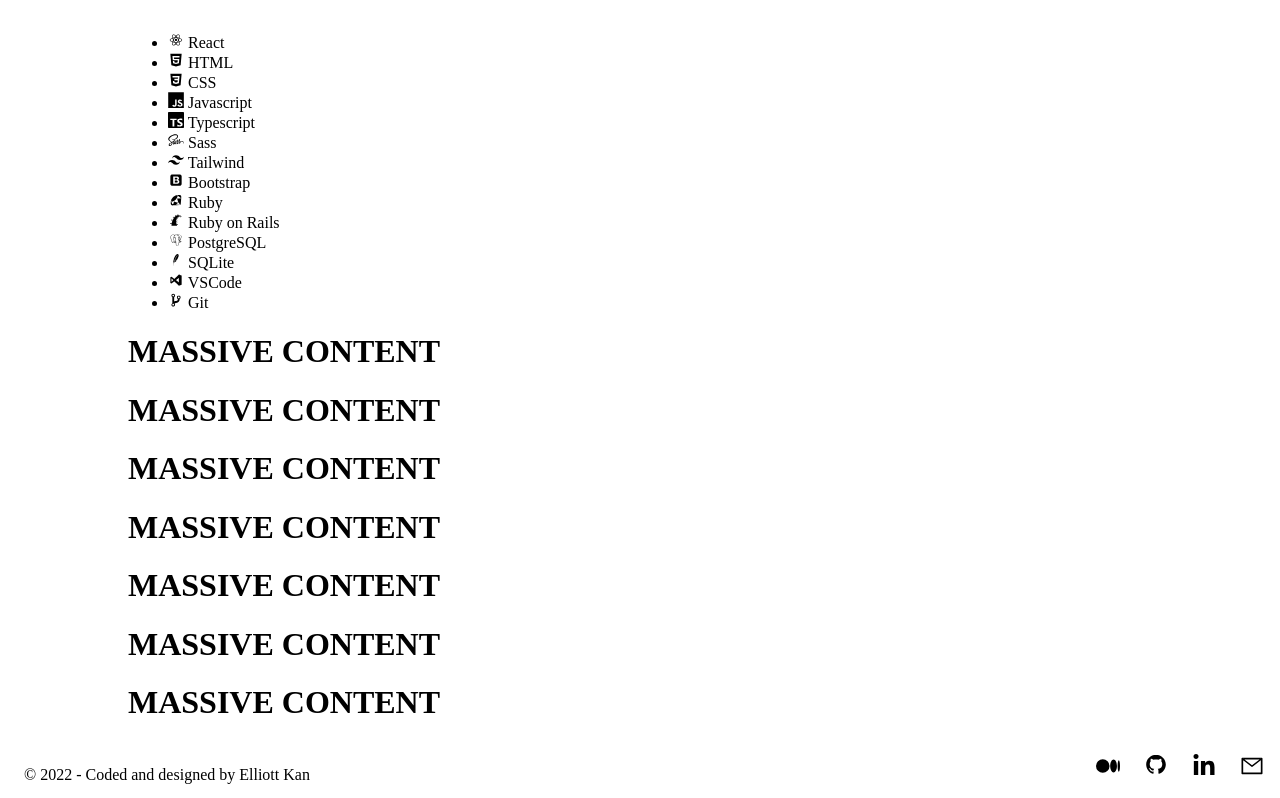
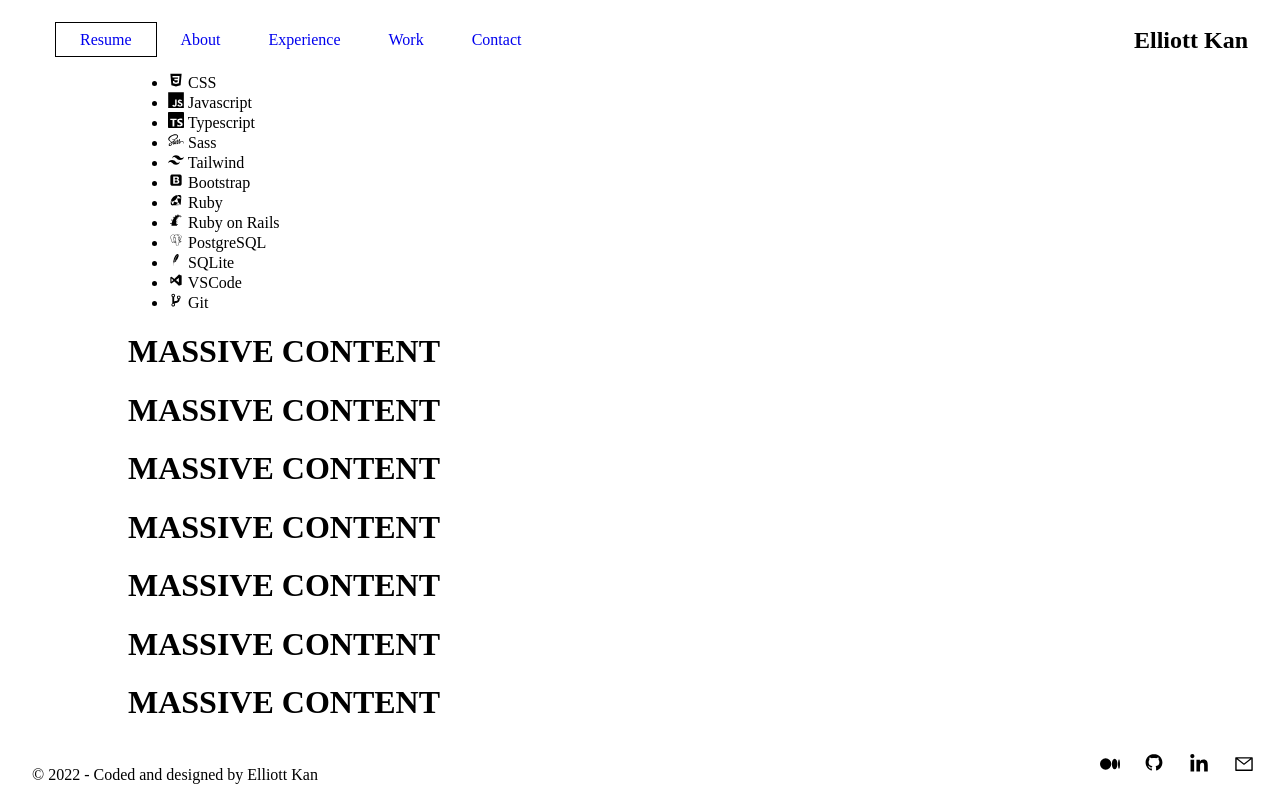
Before and after one commit to elliottkan/elliott-kan-portfolio, a Gatsby site: page / in a window 1280 px wide. Shown: the top 798 px of the page. Built offline with nearby package versions, Linux system fonts and the light colour scheme; Gatsby itself is replaced by a stand-in of ours.

Commit message:
Footer && Header Changes

```diff
--- a/src/components/footer.scss
+++ b/src/components/footer.scss
@@ -1,26 +1,19 @@
-.footer-container {
-
-  &:hover .clickable-icon {
-    color: gray;
-  }
-}
-
-
-.icons-container{
-
-  &:hover {
-    filter: grayscale(100%);
-  }
-}
-
 @media only screen and (min-width: 0px) {
   .footer-container {
     position: relative;
     text-align: center;
+
+    &:hover .clickable-icon {
+      color: gray;
+    }
   }
 
   .icons-container {
     float: none;
+
+    &:hover {
+      filter: grayscale(100%);
+    }
   }
 }
 
@@ -33,11 +26,11 @@
     min-height: 32px;
     align-items: center;
     text-align: start;
-    padding-left: 1em;
+    margin-left: 1.5em;
   }
 
   .icons-container {
     float: right;
-    margin-right: 2em;
+    margin-right: 3em;
   }
 }
--- /dev/null
+++ b/src/components/header.scss
@@ -0,0 +1,35 @@
+@media only screen and (min-width: 640px) {
+  .navbar-container {
+    background-color: white;
+    position: fixed;
+    height: 60px;
+    top: 10px;
+    align-items: center;
+    justify-content: space-between;
+    display: flex;
+    width: 100%;
+
+    .title-container {
+      margin-right: 2.5em;
+    }
+
+    .link-container {
+      margin-left: 2em;
+
+      ul {
+        display: flex;
+        -webkit-box-pack: justify;
+        justify-content: space-between;
+        -webkit-box-align: center;
+        align-items: center;
+        padding: 0px;
+        margin: 0px;
+        list-style: none;
+      }
+      a {
+        padding: 0.5em 1.5em;
+        text-decoration: none;
+      }
+    }
+  }
+}
--- a/src/components/header.tsx
+++ b/src/components/header.tsx
@@ -0,0 +1,40 @@
+import React from 'react';
+import { useScroll } from "../hooks/useScroll"
+import "./icons/icons.scss"
+import "./header.scss"
+
+
+
+const Header = () => {
+
+  const ResumeLink = () => {
+    return (
+      <a className="resume-button" href="/resume.pdf" target="_blank" rel="noopener noreferrer">
+        Resume
+      </a>
+    )
+  }
+
+  const { direction, position } = useScroll()
+
+  return (
+    <header>
+      <nav className="navbar-container">
+        <div className="link-container">
+          <ul>
+            <li><ResumeLink /></li>
+            <li><a href="#about">About</a></li>
+            <li><a href="#experience">Experience</a></li>
+            <li><a href="#work">Work</a></li>
+            <li><a href="#contact">Contact</a></li>
+          </ul>
+        </div>
+        <div className="title-container">
+          <h2>Elliott Kan</h2>
+        </div>
+      </nav>
+    </header>
+  )
+}
+
+export default Header
--- a/src/components/icons/icons.scss
+++ b/src/components/icons/icons.scss
@@ -1,7 +1,7 @@
 .clickable-icon {
   transition: all 0.3s ease;
   color: black;
-  margin-left: 0.5em;
+  margin-left: 0.3em;
   &:hover {
     color: black !important;
   }
@@ -11,39 +11,10 @@
 }
 
 .resume-button {
-  padding: 0.3em 2em;
-  border: 2px solid #000;
+  background-color: transparent;
+  border: 1px solid black;
+  line-height: 1;
+  text-decoration: none;
   cursor: pointer;
-  transition: all 0.3s ease;
-  position: relative;
-  display: inline-block;
-  background: #000;
-  color: #fff;
-  z-index: 1;
-  text-decoration: none;
-
-  &:after {
-    position: absolute;
-    content: "";
-    width: 0;
-    height: 100%;
-    top: 0;
-    right: 0;
-    z-index: -1;
-    background: #e0e5ec;
-    transition: all 0.3s ease;
-  }
-
-  &:hover {
-    color: #000;
-  }
-
-  &:hover:after {
-    left: 0;
-    width: 100%;
-  }
-
-  &:active {
-    top: 2px;
-  }
+  margin-left: 15px;
 }
--- a/src/components/icons/socials-icons.tsx
+++ b/src/components/icons/socials-icons.tsx
@@ -6,22 +6,22 @@
 
 export const socialsIcons = [
   {
-    icon: <SiIcons.SiMedium size={24}/>,
+    icon: <SiIcons.SiMedium size={20}/>,
     link: "https://medium.com/@elliottk"
   },
   {
-    icon: <DiIcons.DiGithubBadge size={28}/>,
+    icon: <DiIcons.DiGithubBadge size={24}/>,
     link: "https://github.com/elliottkan"
   },
   {
-    icon: <FiIcons.FaLinkedinIn size={24}/>,
+    icon: <FiIcons.FaLinkedinIn size={20}/>,
     link: "https://www.linkedin.com/in/elliottkan/"
   },
 ]
 
 export const emailIcons = [
   {
-    icon: <AiIcons.AiOutlineMail size={24}/>,
+    icon: <AiIcons.AiOutlineMail size={20}/>,
     link: "elliottkan7@gmail.com"
   }
 ]
--- a/src/hooks/useScroll.ts
+++ b/src/hooks/useScroll.ts
@@ -0,0 +1,22 @@
+import { useState, useEffect } from "react"
+
+export const useScroll = () => {
+  const [scrollPosition, setScrollPosition] = useState<number[]>([0, 0])
+  const handleScroll = () => {
+    const position = window.pageYOffset
+    setScrollPosition(c => [position, c[0]])
+  }
+
+  useEffect(() => {
+    window.addEventListener("scroll", handleScroll, { passive: true })
+
+    return () => {
+      window.removeEventListener("scroll", handleScroll)
+    }
+  }, [])
+
+  return {
+    position: scrollPosition[0],
+    direction: scrollPosition[1] - scrollPosition[0],
+  }
+}
--- a/src/pages/index.tsx
+++ b/src/pages/index.tsx
@@ -1,14 +1,12 @@
 import * as React from "react"
 import type { HeadFC, PageProps } from "gatsby"
 import TechStack from "../components/sections/techstack/techstack"
+import Header from "../components/header"
 import Footer from "../components/footer"
 import './style.scss'
 
-const IndexPage: React.FC<PageProps> = () => {
+const FillerContent = () => {
     return (
-    <main>
-      <div className="container">
-      <TechStack />
       <div>
         <h1>MASSIVE CONTENT</h1>
         <h1>MASSIVE CONTENT</h1>
@@ -36,14 +34,18 @@
         <h1>MASSIVE CONTENT</h1>
         <h1>MASSIVE CONTENT</h1>
         <h1>MASSIVE CONTENT</h1>
-          <h1>MASSIVE CONTENT</h1>
-          <h1>MASSIVE CONTENT</h1>
-          <h1>MASSIVE CONTENT</h1>
-          <h1>MASSIVE CONTENT</h1>
-          <h1>MASSIVE CONTENT</h1>
-          <h1>MASSIVE CONTENT</h1>
-          <h1>MASSIVE CONTENT</h1>
       </div>
+    )
+  }
+
+
+const IndexPage: React.FC<PageProps> = () => {
+  return (
+    <main>
+      <Header />
+      <div className="container">
+      <TechStack />
+      <FillerContent />
       </div>
       <Footer />
     </main>
```
Lines whose indentation alone changed are shown as unchanged.
